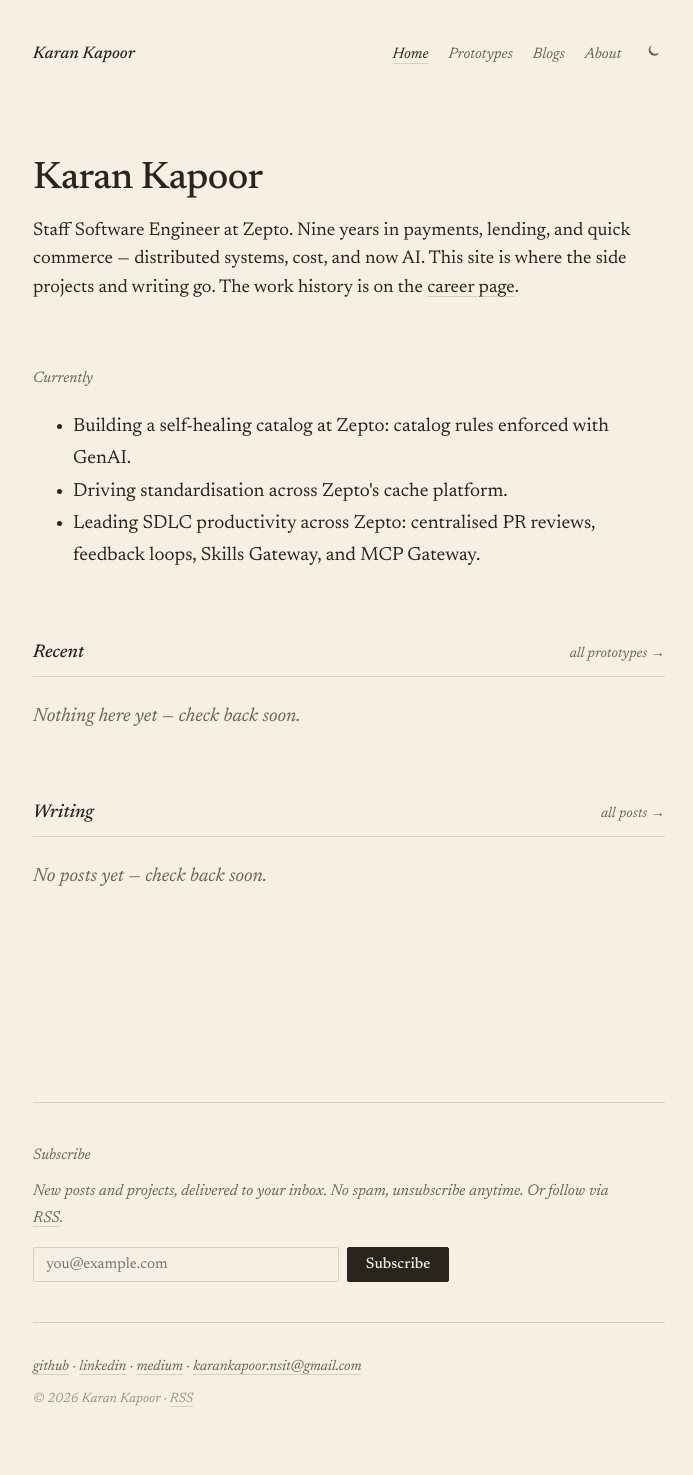
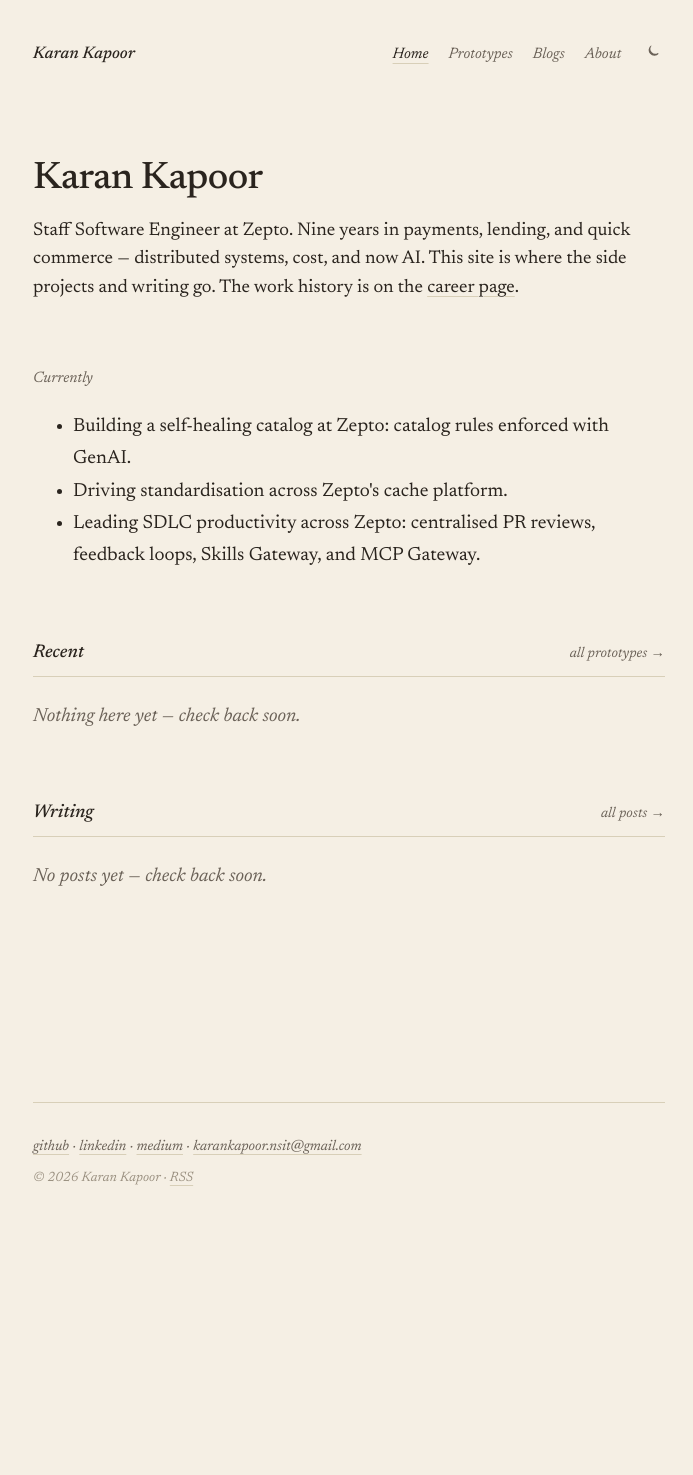
Before and after one commit to karankap00r/karankap00r.github.io, a Jekyll site: the page built from index.html, in a window 1280 px wide. Shown: the whole page, without its empty margins (291-984 px from the left). Built offline with Jekyll 4.4.1, drawn with Linux system fonts in a browser that asks for light colours; after the commit the page ends 1254 px from its top, so only the background shows below that.

Commit message:
design: footer cleanup and a real favicon
- Drop the Buttondown subscribe form (never configured) and the
  duplicate social row; RSS stays in the colophon
- Add /favicon.ico (32px K mark) so the default request stops 404ing

Co-Authored-By: Claude Fable 5.1 <noreply@anthropic.com>

```diff
--- a/_includes/footer.html
+++ b/_includes/footer.html
@@ -1,21 +1,7 @@
 <footer class="site-footer">
-  <section class="subscribe">
-    <h2 class="section-label">Subscribe</h2>
-    <p class="subscribe-lede">New posts and projects, delivered to your inbox. No spam, unsubscribe anytime. Or follow via <a href="{{ '/feed.xml' | relative_url }}">RSS</a>.</p>
-    <form class="subscribe-form"
-          action="https://buttondown.com/api/emails/embed-subscribe/{{ site.buttondown_username | default: 'CHANGE_ME' }}"
-          method="post"
-          target="popupwindow"
-          onsubmit="window.open('https://buttondown.com/{{ site.buttondown_username | default: 'CHANGE_ME' }}', 'popupwindow')">
-      <input type="email" name="email" placeholder="you@example.com" required aria-label="Email address">
-      <input type="hidden" value="1" name="embed">
-      <button type="submit">Subscribe</button>
-    </form>
-  </section>
-
   <div class="footer-meta">
     <p class="footer-links">
-      <a href="https://github.com/">github</a> ·
+      <a href="https://github.com/karankap00r">github</a> ·
       <a href="https://www.linkedin.com/in/kk1610/">linkedin</a> ·
       <a href="https://karankap00r.medium.com/">medium</a> ·
       <a href="mailto:{{ site.email }}">{{ site.email }}</a>
```
Also changed, not shown: favicon.ico (added).
